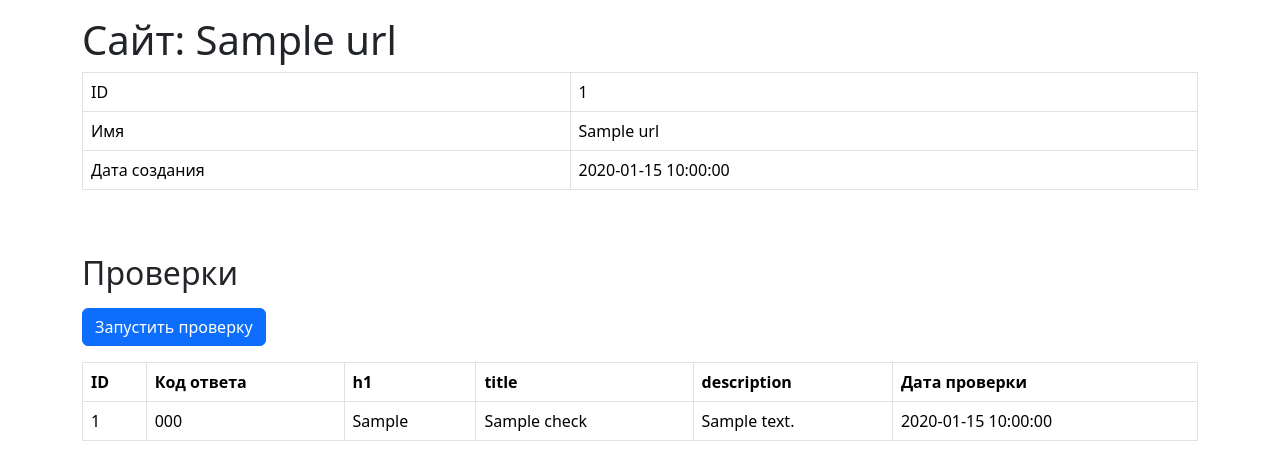
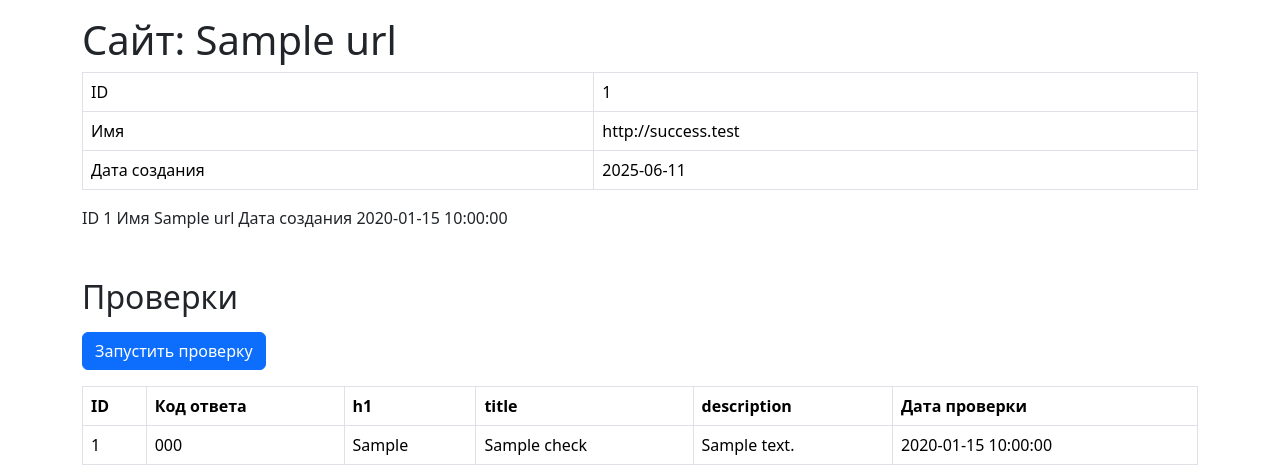
Before and after one commit to MlkProduction/python-project-83, a Flask app: template page_analyzer/templates/show.html in a window 1280 px wide. Shown: the part 56-526 px from the top of the page. Run offline with Flask 3, Linux system fonts and the light colour scheme; the template is opened without the code that fills it: most values are stand-ins (such as "Sample title", 1, 10 or a date in 2020); some libraries are stand-ins or nearby versions.

Commit message:
фикс багов, я устал

```diff
--- a/page_analyzer/templates/show.html
+++ b/page_analyzer/templates/show.html
@@ -35,6 +35,21 @@
 
       <div class="table-responsive">
         <table class="table table-bordered table-hover text-nowrap" data-test="url">
+      <tbody>
+        <tr>
+          <td>ID</td>
+          <td>1</td>
+        </tr>
+        <tr>
+          <td>Имя</td>
+          <td>http://success.test</td>
+        </tr>
+        <tr>
+          <td>Дата создания</td>
+          <td>2025-06-11</td>
+        </tr>
+      </tbody>
+    </table>
           <tbody>
             <tr>
               <td>ID</td>
```
Also changed, not shown: page_analyzer/app.py (+4 -4 lines).
